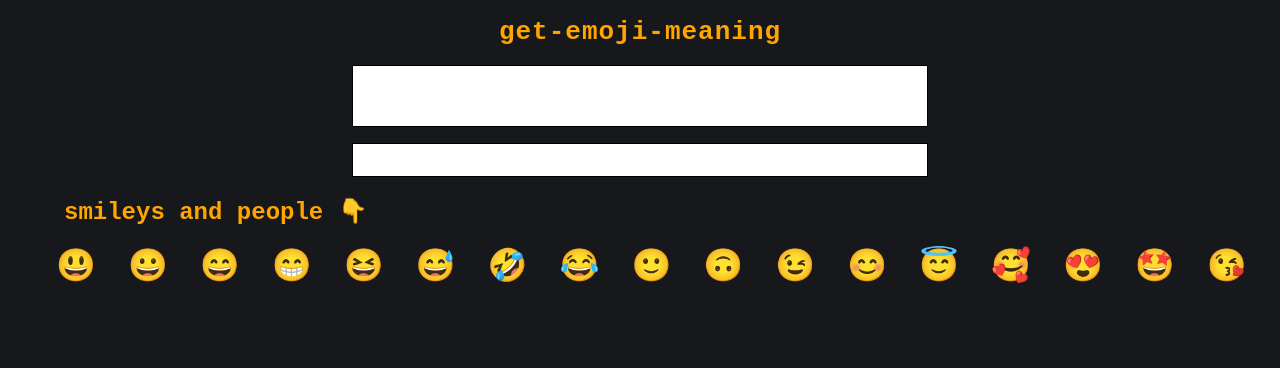
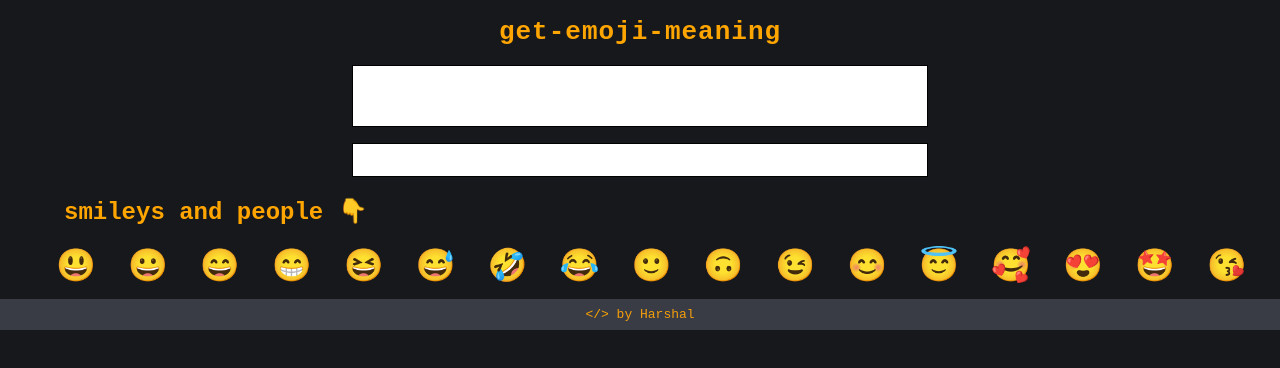
Before and after one commit to harshal-verma/get-emoji-meaning, a React (Create React App) app: page / in a window 1280 px wide. Shown: the top 368 px of the page. Built offline with nearby package versions, Linux system fonts and the light colour scheme; a web font is replaced by a local one.

Commit message:
added footer

```diff
--- a/src/App.js
+++ b/src/App.js
@@ -194,6 +194,20 @@ function App() {
           </li>
         ))}
       </ul>
+      <footer
+        style={{
+          textAlign: "center",
+          backgroundColor: "#393c44",
+          padding: "0.5rem",
+        }}
+      >
+        &lt;/&gt; <span
+        style={{
+          color: "#F59E0B",
+          alignSelf: "flex-end",
+        }}
+        >by Harshal</span>
+      </footer>
     </div>
   );
 }
```
